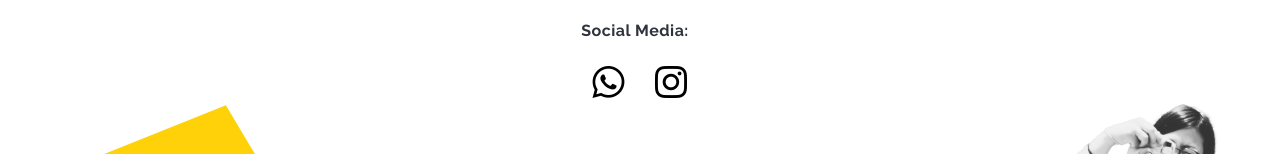
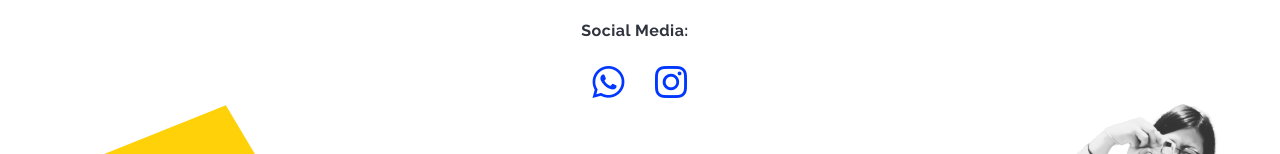
Before and after one commit to wong0372/emmadesign-portfolio, a plain HTML site: page contact.html in a window 1280 px wide. Shown: the part 401-555 px from the top of the page. Drawn offline with nearby package versions, Linux system fonts and the light colour scheme.

Commit message:
changed color

```diff
--- a/css/main.css
+++ b/css/main.css
@@ -202,7 +202,7 @@ footer {
 
   .social-icons i {
     font-size: 2rem;
-    color: black;
+    color: var(--bs-secondary);
   }
 
 
```
